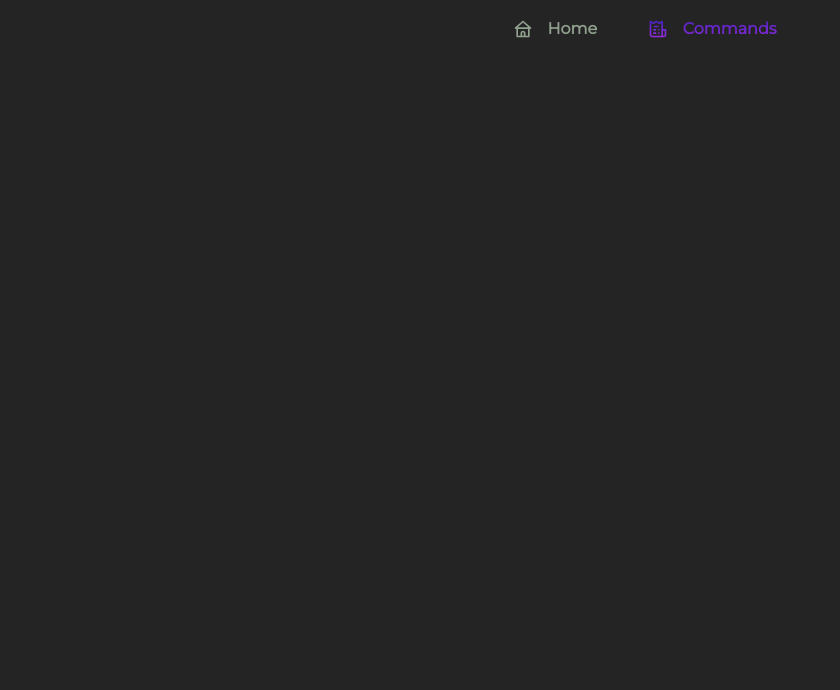
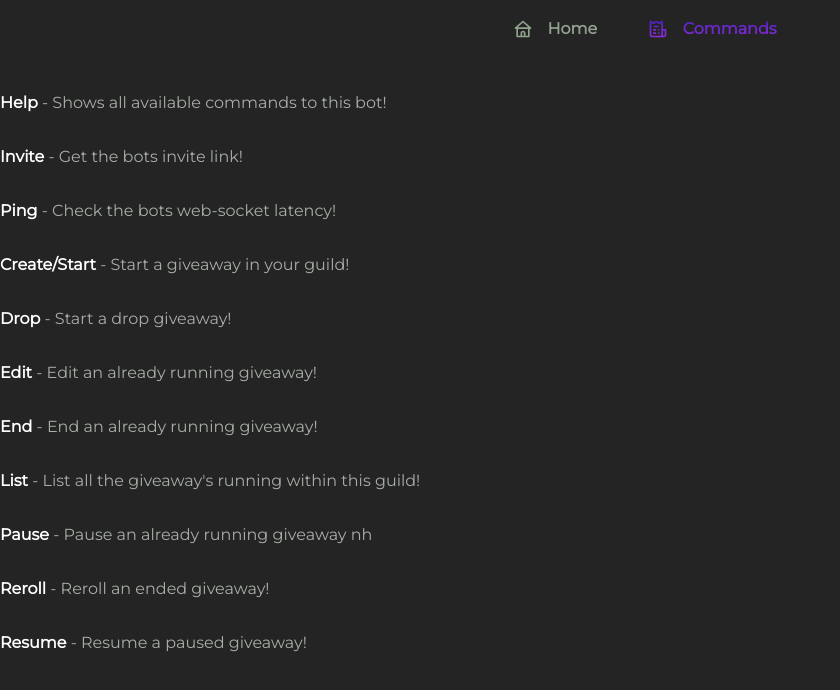
Before and after one commit to wolwesking/LoopGaming, a SvelteKit app in the folder frontend/avalon/: page /commands in a window 1280 px wide. Shown: the top 690 px of the page, without its empty margins (0-840 px from the left). Built offline with nearby package versions, Linux system fonts and the light colour scheme.

Commit message:
commandsWidgetDone

```diff
--- /dev/null
+++ b/frontend/avalon/src/routes/commands.svelte
@@ -0,0 +1,176 @@
+<script>
+	import { onMount } from 'svelte';
+
+	// Global var
+	let selectroLeftPosition = 11.296428680419922;
+	let text1Center = 0;
+	let text2Center = 0;
+	let text3Center = 0;
+	let text1Selected = 'selected';
+	let text2Selected = '';
+	let text3Selected = '';
+	let datasource = '';
+
+	const giveawayCommands = [
+		{ a: 'Create/Start', b: 'Start a giveaway in your guild!' },
+		{ a: 'Drop', b: 'Start a drop giveaway!' },
+		{ a: 'Edit', b: 'Edit an already running giveaway!' },
+		{ a: 'End', b: 'End an already running giveaway!' },
+		{ a: 'List', b: "List all the giveaway's running within this guild!" },
+		{ a: 'Pause', b: 'Pause an already running giveaway nh ' },
+		{ a: 'Reroll', b: 'Reroll an ended giveaway!' },
+		{ a: 'Resume', b: 'Resume a paused giveaway!' }
+	];
+
+	const generalCommands = [
+		{ a: 'Help', b: 'Shows all available commands to this bot!' },
+		{ a: 'Invite', b: 'Get the bots invite link!' },
+		{ a: 'Ping', b: 'Check the bots web-socket latency!' }
+	];
+
+	datasource = generalCommands.concat(giveawayCommands);
+
+	// default position
+
+	function calculateCenter() {
+		const All = document.getElementById('All');
+		if (All) {
+			const rect = All.getBoundingClientRect();
+			text1Center = rect.left + rect.width / 2 - 50;
+			selectroLeftPosition = text1Center;
+		}
+
+		const Giveaway = document.getElementById('Giveaway');
+		if (Giveaway) {
+			const rect = Giveaway.getBoundingClientRect();
+			text2Center = rect.left + rect.width / 2 - 50;
+		}
+		const General = document.getElementById('General');
+		if (General) {
+			const rect = General.getBoundingClientRect();
+			text3Center = rect.left + rect.width / 2 - 50;
+		}
+	}
+
+	// Button push handling
+	function focus(a) {
+		console.log();
+		switch (a) {
+			case 0:
+				selectroLeftPosition = text1Center;
+				text1Selected = 'selected';
+				text2Selected = '';
+				text3Selected = '';
+				datasource = generalCommands.concat(giveawayCommands);
+				break;
+			case 1:
+				selectroLeftPosition = text2Center;
+				text2Selected = 'selected';
+				text3Selected = '';
+				text1Selected = '';
+				datasource = giveawayCommands;
+				break;
+			case 2:
+				selectroLeftPosition = text3Center;
+				text3Selected = 'selected';
+				text2Selected = '';
+				text1Selected = '';
+				datasource = generalCommands;
+				break;
+		}
+	}
+
+	onMount(() => {
+		calculateCenter();
+	});
+</script>
+
+<header>
+	<button on:click={() => focus(0)}>
+		<p id="All" class={text1Selected} style="margin-right: 53.5px;">All</p>
+	</button>
+	<button on:click={() => focus(1)}>
+		<p id="Giveaway" class={text2Selected} style="margin-right: 28px;>">Giveaway</p>
+	</button>
+	<button on:click={() => focus(2)}>
+		<p id="General" class={text3Selected}>General</p>
+	</button>
+	<img src="/backgroundSelector.svg" alt="" style="left: {selectroLeftPosition}px;" />
+</header>
+<article>
+	<ul>
+		{#each datasource as item, index}
+			<li key={index}>
+				<span class="title">{item.a}</span>
+				<span class="greyTextStyle"> - {item.b}</span>
+			</li>
+		{/each}
+	</ul>
+</article>
+
+<style>
+	* {
+		font-family: Montserrat;
+	}
+	button {
+		/* Reset all default button styles */
+		appearance: none;
+		background: none;
+		color: #fff;
+		border: none;
+		margin: 0;
+		padding: 0;
+		font: inherit;
+		cursor: pointer;
+		outline: none; /* Remove the default focus outline */
+		/* Additional styles can be added or adjusted as needed */
+	}
+	header {
+		display: flex;
+		color: #fff;
+		padding-left: 50px;
+		font-family: Montserrat;
+		font-size: 18px;
+		font-style: normal;
+		line-height: normal;
+	}
+
+	header > img {
+		position: absolute;
+		top: 14.2px;
+		z-index: -1;
+		transition: left 0.2s ease; /* Apply transition to the left property */
+	}
+
+	.selected {
+		font-weight: 600;
+	}
+
+	.title {
+		color: #fff;
+		font-family: Montserrat;
+		font-size: 16px;
+		font-style: normal;
+		font-weight: 600;
+		line-height: normal;
+	}
+
+	.greyTextStyle {
+		color: #a7aea6;
+		font-size: 16px;
+		font-style: normal;
+		font-weight: 400;
+		line-height: normal;
+	}
+
+	ul {
+		list-style: none;
+		padding: 0; /* Optional: Remove default padding */
+		margin: 0;
+		/* Optional: Remove default margin */
+	}
+	li {
+		margin-top: 35px;
+		margin-bottom: 35px;
+	}
+</style>
--- a/frontend/avalon/src/routes/commands/+page.svelte
+++ b/frontend/avalon/src/routes/commands/+page.svelte
@@ -1,7 +1,12 @@
 <script>
 	import Header from "../header.svelte";
-
-
+	import Commands from "../commands.svelte";
 </script>
 
-<Header ListActive='true'/>
+<!-- <Header ListActive='true'/> -->
+<Header ListActive = 'true'/>
+<Commands />
+
+<style>
+
+</style>
```
Also changed, not shown: frontend/avalon/static/backgroundSelector.svg (added).
